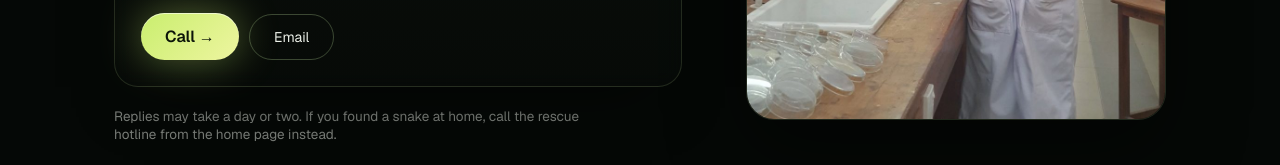
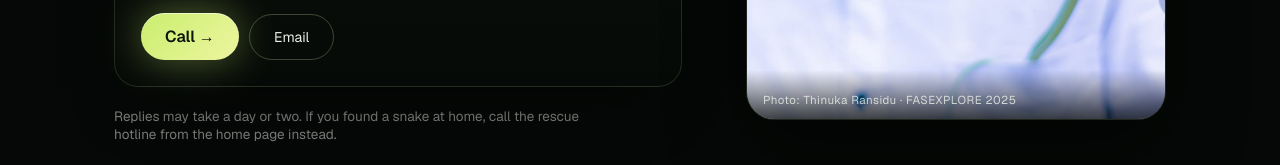
Before and after one commit to LapaluLiyanage/SLYHS_WEB, a React (Vite) app in the folder slyhs-react/: page /contact in a window 1280 px wide. Shown: the part 744-909 px from the top of the page. Built offline with nearby package versions, Linux system fonts and the light colour scheme; no server answers; a web font is replaced by a local one.

Commit message:
New contact photo with credit, README with screenshots, remove unused CSS

```diff
--- a/slyhs-react/src/pages/Contact.jsx
+++ b/slyhs-react/src/pages/Contact.jsx
@@ -42,7 +42,8 @@ export default function Contact() {
           <SmartLink to="/join" className="link-arrow">{c.join} →</SmartLink>
         </div>
         <figure className="contact-photo">
-          <img src="/assets/people/mithra-yohan-fernando.jpg" alt={site.proposer_name} width="900" height="1200" loading="eager" />
+          <img src="/assets/people/mithra-yohan-fernando.jpg" alt={site.proposer_name} width="900" height="1144" loading="eager" />
+          <figcaption>Photo: Thinuka Ransidu · FASEXPLORE 2025</figcaption>
         </figure>
       </section>
       <Footer />
--- a/slyhs-react/src/styles/base.css
+++ b/slyhs-react/src/styles/base.css
@@ -229,8 +229,6 @@ img { display: block; max-width: 100%; }
 .badge:hover { border-color: rgba(220, 255, 180, .45); color: #fff; }
 .badge-dot { width: 6px; height: 6px; border-radius: 50%; background: var(--lime); box-shadow: 0 0 8px var(--lime); animation: pulse 2.2s ease-in-out infinite; }
 .badge-new { color: var(--lime); font-weight: 500; }
-.badge-chev { opacity: .6; transition: transform .3s var(--ease); }
-.badge:hover .badge-chev { transform: translateX(3px); }
 @keyframes pulse { 0%, 100% { box-shadow: 0 0 0 0 rgba(201, 238, 110, .7), 0 0 8px var(--lime); } 50% { box-shadow: 0 0 0 6px rgba(201, 238, 110, 0), 0 0 8px var(--lime); } }
 
 .hero-title { margin: 0; font-weight: 500; font-size: clamp(44px, 7.4vw, 104px); line-height: 1; letter-spacing: -.035em; text-wrap: balance; }
--- a/slyhs-react/src/styles/people.css
+++ b/slyhs-react/src/styles/people.css
@@ -26,8 +26,9 @@
 .contact-card dd a { color: var(--lime-2); }
 .contact-actions { display: flex; flex-wrap: wrap; gap: 10px; }
 .contact-note { margin: 0; font-size: 13.5px; color: var(--ink-50); max-width: 52ch; }
-.contact-photo { margin: 0; border-radius: 28px; overflow: hidden; border: 1px solid var(--line); box-shadow: 0 30px 80px rgba(0, 0, 0, .45); aspect-ratio: 3 / 4; }
-.contact-photo img { width: 100%; height: 100%; object-fit: cover; object-position: 60% 30%; display: block; }
+.contact-photo { position: relative; margin: 0; border-radius: 28px; overflow: hidden; border: 1px solid var(--line); box-shadow: 0 30px 80px rgba(0, 0, 0, .45); aspect-ratio: 3 / 4; }
+.contact-photo img { width: 100%; height: 100%; object-fit: cover; object-position: 40% 25%; display: block; }
+.contact-photo figcaption { position: absolute; left: 0; right: 0; bottom: 0; padding: 22px 16px 12px; font-size: 11.5px; letter-spacing: .04em; color: rgba(238, 242, 234, .8); background: linear-gradient(180deg, transparent, rgba(5, 8, 6, .75)); }
 @media (max-width: 860px) {
   .contact { grid-template-columns: minmax(0, 1fr); padding-bottom: 64px; }
   .contact-photo { order: -1; aspect-ratio: 4 / 4.2; max-height: 440px; }
--- a/slyhs-react/src/styles/species.css
+++ b/slyhs-react/src/styles/species.css
@@ -234,15 +234,6 @@ html.is-loading, html.is-loading body { overflow: hidden; }
 .learn-why > div { background: rgba(255, 255, 255, .025); }
 .learn-why h3, .learn-groups h3 { margin: 0; font-size: 19px; font-weight: 500; }
 .learn-why p, .learn-groups p { margin: 0; font-size: 14.5px; line-height: 1.65; color: var(--ink-66); font-weight: 300; }
-.learn-species { width: 100%; display: grid; grid-template-columns: repeat(auto-fill, minmax(300px, 1fr)); gap: 12px; }
-.learn-sp { display: flex; align-items: center; gap: 14px; padding: 12px; border-radius: 18px; border: 1px solid var(--line); color: var(--ink); }
-.learn-sp:hover { color: var(--ink); border-color: rgba(212, 242, 124, .4); }
-.learn-thumb { flex: none; width: 64px; height: 64px; border-radius: 14px; overflow: hidden; background: rgba(201, 238, 110, .1); }
-.learn-thumb img { width: 100%; height: 100%; object-fit: cover; display: block; }
-.learn-sp-text { display: flex; flex-direction: column; gap: 2px; min-width: 0; }
-.learn-sp-text strong { font-weight: 500; font-size: 15.5px; }
-.learn-sp-text em { font-family: var(--serif); font-size: 15px; color: var(--lime-2); }
-.learn-sp-text span { font-size: 12px; color: var(--ink-50); }
 .learn-rules ul { margin: 0; padding-left: 20px; display: flex; flex-direction: column; gap: 8px; font-size: 16px; line-height: 1.6; color: var(--ink-78); font-weight: 300; max-width: 720px; }
 .learn-rules { padding-bottom: clamp(56px, 7vw, 96px); }
 
@@ -294,7 +285,6 @@ html.is-loading, html.is-loading body { overflow: hidden; }
 }
 
 /* countdown timers */
-.badge-timer { font-variant-numeric: tabular-nums; font-size: 12px; padding: 3px 9px; border-radius: 999px; background: rgba(201, 238, 110, .14); color: var(--lime-2); }
 .event-count { display: flex; gap: 8px; }
 .event-count span { display: flex; flex-direction: column; align-items: center; min-width: 52px; padding: 8px 6px; border-radius: 12px; background: rgba(201, 238, 110, .08); border: 1px solid rgba(201, 238, 110, .22); font-size: 11px; letter-spacing: .12em; text-transform: uppercase; color: var(--ink-66); }
 .event-count b { font-size: 22px; font-weight: 500; letter-spacing: 0; color: var(--lime-2); font-variant-numeric: tabular-nums; }
```
Also changed, not shown: slyhs-react/public/assets/people/mithra-yohan-fernando.jpg, 6 other files (tests, documents, lock files or other folders).
